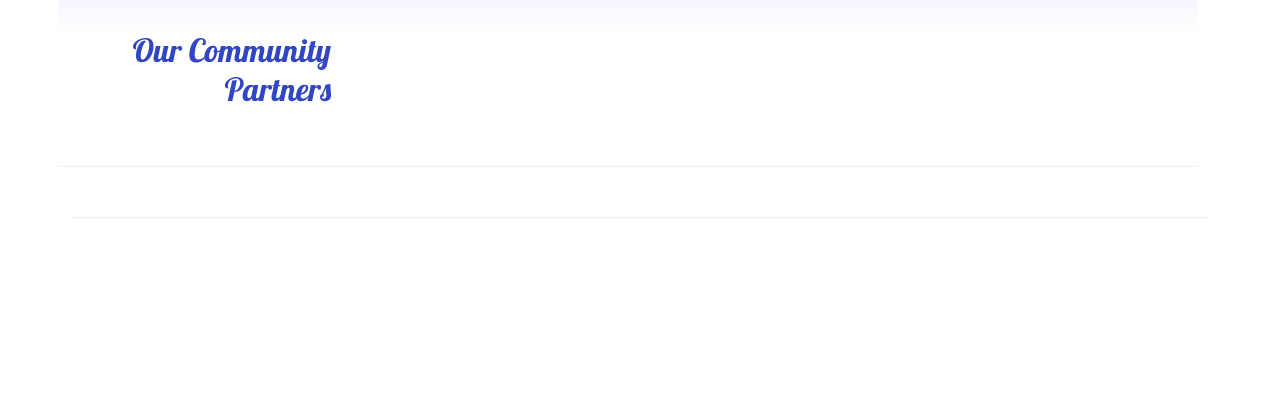
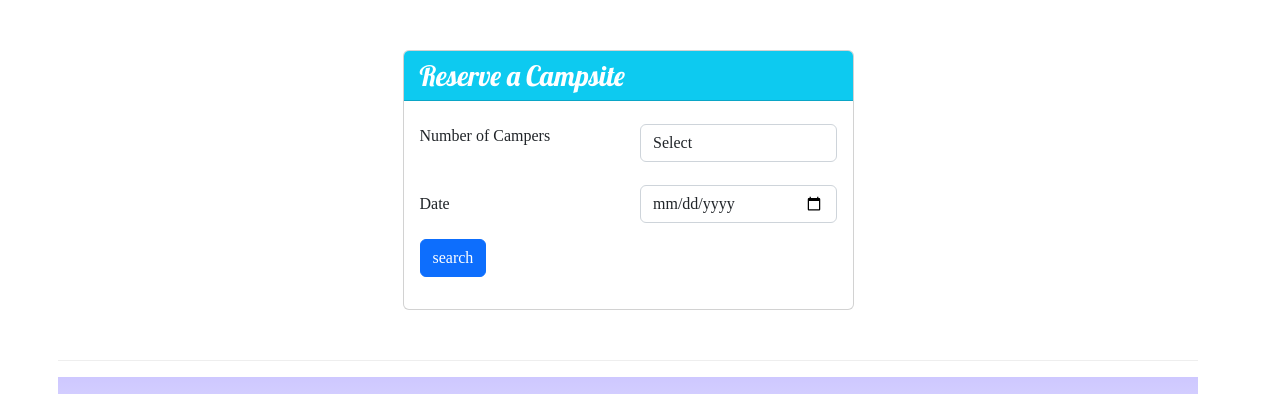
Before and after one commit to JasonGoodnight/nucampsite, a website: page index.html in a window 1280 px wide. Shown: the part 1100-1494 px from the top of the page. Before the commit the page ends 1318 px from the top, so only its background shows below. Drawn offline with nearby package versions, Linux system fonts and the light colour scheme; files whose address does not match are found by name.

Commit message:
week 3 assignment

```diff
--- a/index.html
+++ b/index.html
@@ -26,6 +26,10 @@
                 <div class="col">
                     <h1>Nucamp</h1>
                     <h2>a better way to camp</h2>
+                    <div>
+                        <div class="col-md-4 col-xl-2 align-self-center text-right"></div>
+                        <button<a href="reserveForm" class="btn-lg btn btn-info text-white">Reserve a Campsite</a></button>
+                    </div>
                 </div>
             </div>
         </div>
@@ -41,11 +45,13 @@
                 <ul class="navbar-nav">
                     <li class="nav-item"><a class="nav-link active" href="#"><i class="fa fa-home fa-lg"></i> Home</a>
                     </li>
-                    <li class="nav-item"><a class="nav-link" href="aboutus.html"><i class="fa fa-info fa-lg"></i>
-                            About</a></li>
+                    <li class="nav-item"><a class="nav-link" href="aboutus.html"><i
+                                class="fa fa-info fa-lg"></i>About</a>
+                    </li>
                     <li class="nav-item"><a class="nav-link" href="#"><i class="fa fa-list fa-lg"></i> Sites</a></li>
-                    <li class="nav-item"><a class="nav-link" href="#"><i class="fa fa-address-card fa-lg"></i>
-                            Contact</a></li>
+                    <li class="nav-item"><a class="nav-link" href="#"><i class="fa fa-address-card fa-lg">
+                            </i>Contact</a>
+                    </li>
                 </ul>
             </div>
         </div>
@@ -57,7 +63,8 @@
                     <img class="me-3 img-thumbnail" src="img/breadcrumb-trail-thumb.jpg" alt="Breadcrumb Trail" />
                     <div class="align-self-center">
                         <h3>Our Campsites</h3>
-                        <p class="d-none d-sm-block">Explore our growing database of curated campsites and leave your own reviews!</p>
+                        <p class="d-none d-sm-block">Explore our growing database of curated campsites and leave your
+                            own reviews!</p>
                     </div>
                 </div>
             </div>
@@ -67,11 +74,17 @@
                     <h2>Featured Campsites</h2>
                 </div>
                 <div class="col">
+                    <div class="d-flex">
+                        <div class="align-self-center">
                             <h3>React Lake Campground</h3>
-                <p class="d-none d-sm-block">Nestled in the foothills of the Chrome Mountains, this campground on the
+                            <p class="d-none d-sm-block">Nestled in the foothills of the Chrome Mountains, this
+                                campground on the
                                 shores of the pristine React
                                 Lake is
                                 a favorite for fly fishers.</p>
+                        </div>
+                        <img class="img-thumbnail" src="img/react-lake-thumb.jpg" alt="react lake" />
+                    </div>
                 </div>
             </div>
 
@@ -84,7 +97,47 @@
                         <img class="me-3 img-thumbnail" src="img/bootstrap-thumb.png" alt="Bootstrap Outfitters" />
                         <div class="align-self-center">
                             <h3>Bootstrap Outfitters</h3>
-                        <p class="d-none d-sm-block">Bootstrap Outfitters supplies you with gear you need at prices you can't beat.</p>
+                            <p class="d-none d-sm-block">Bootstrap Outfitters supplies you with gear you need at
+                                prices you can't beat.</p>
+                        </div>
+                    </div>
+                    <div class="row row-content mb-3">
+                        <div class="col-sm-9 col-lg-5 mx-auto">
+                            <div class="card">
+                                <h3 class="card-header bg-info text-white">Reserve a Campsite</h3>
+                                <div class="card-body">
+                                    <form id="reserveForm">
+                                        <div class="row mb-3">
+                                            <label class="col col-sm-6 col-form-label">Number of Campers</label>
+                                            <div class="col-sm-6 col-form-label">
+                                                <select class="form-control" class="col" name="numCampers"
+                                                    id="numCampers">
+                                                    <option>Select</option>
+                                                    <option value="1">1</option>
+                                                    <option value="2">2</option>
+                                                    <option value="3">3</option>
+                                                    <option value="4">4</option>
+                                                    <option value="5">5</option>
+                                                    <option value="6">6</option>
+                                                </select>
+                                            </div>
+                                        </div>
+                                        <div class="row mb-3">
+                                            <label class="col-form-label col-sm-6" for="date">Date</label>
+                                            <div class="col">
+                                                <input class="form-control" type="date" name="date"
+                                                    placeholder="mm/dd/yyyy">
+                                            </div>
+                                        </div>
+
+                                        <div class="row mb-3">
+                                            <div class="col">
+                                                <button type="submit" class="btn btn-primary">search</button>
+                                            </div>
+                                        </div>
+                                    </form>
+                                </div>
+                            </div>
                         </div>
                     </div>
                 </div>
@@ -102,14 +155,20 @@
                             </div>
                             <div class="col-6 col-sm-5 text-center">
                                 <h5>Social</h5>
-                    <a class="btn btn-social-icon btn-instagram" href="http://instagram.com/"><i class="fa fa-instagram"></i></a>
-                    <a class="btn btn-social-icon btn-facebook" href="http://facebook.com/"><i class="fa fa-facebook"></i></a>
-                    <a class="btn btn-social-icon btn-twitter" href="http://twitter.com/"><i class="fa fa-twitter"></i></a>
-                    <a class="btn btn-social-icon btn-google" href="http://youtube.com/"><i class="fa fa-youtube"></i></a>
+                                <a class="btn btn-social-icon btn-instagram" href="http://instagram.com/"><i
+                                        class="fa fa-instagram"></i></a>
+                                <a class="btn btn-social-icon btn-facebook" href="http://facebook.com/"><i
+                                        class="fa fa-facebook"></i></a>
+                                <a class="btn btn-social-icon btn-twitter" href="http://twitter.com/"><i
+                                        class="fa fa-twitter"></i></a>
+                                <a class="btn btn-social-icon btn-google" href="http://youtube.com/"><i
+                                        class="fa fa-youtube"></i></a>
                             </div>
                             <div class="col-sm-4 text-center">
-                    <a role="button" class="btn btn-link" href="tel:+12065551234"><i class="fa fa-phone"></i> 1-206-555-1234</a><br />
-                    <a role="button" class="btn btn-link" href="mailto:campsites@nucamp.co"><i class="fa fa-envelope-o"></i> campsites@nucamp.co</a>
+                                <a role="button" class="btn btn-link" href="tel:+12065551234"><i
+                                        class="fa fa-phone"></i> 1-206-555-1234</a><br />
+                                <a role="button" class="btn btn-link" href="mailto:campsites@nucamp.co"><i
+                                        class="fa fa-envelope-o"></i> campsites@nucamp.co</a>
                             </div>
                         </div>
                     </div>
```
Also changed, not shown: img/bootstrap-thumb.png (renamed from images/img/bootstrap-thumb.png), img/breadcrumb-trail-thumb.jpg (renamed from images/img/breadcrumb-trail-thumb.jpg), img/breadcrumb-trail.jpg (renamed from images/img/breadcrumb-trail.jpg), img/chrome-river-thumb.jpg (renamed from images/img/chrome-river-thumb.jpg), img/chrome-river.jpg (renamed from images/img/chrome-river.jpg), img/logo.png (renamed from images/img/logo.png), img/react-lake-thumb.jpg (renamed from images/img/react-lake-thumb.jpg), img/react-lake.jpg (renamed from images/img/react-lake.jpg), 3 other files. Lines whose indentation alone changed are shown as unchanged.
